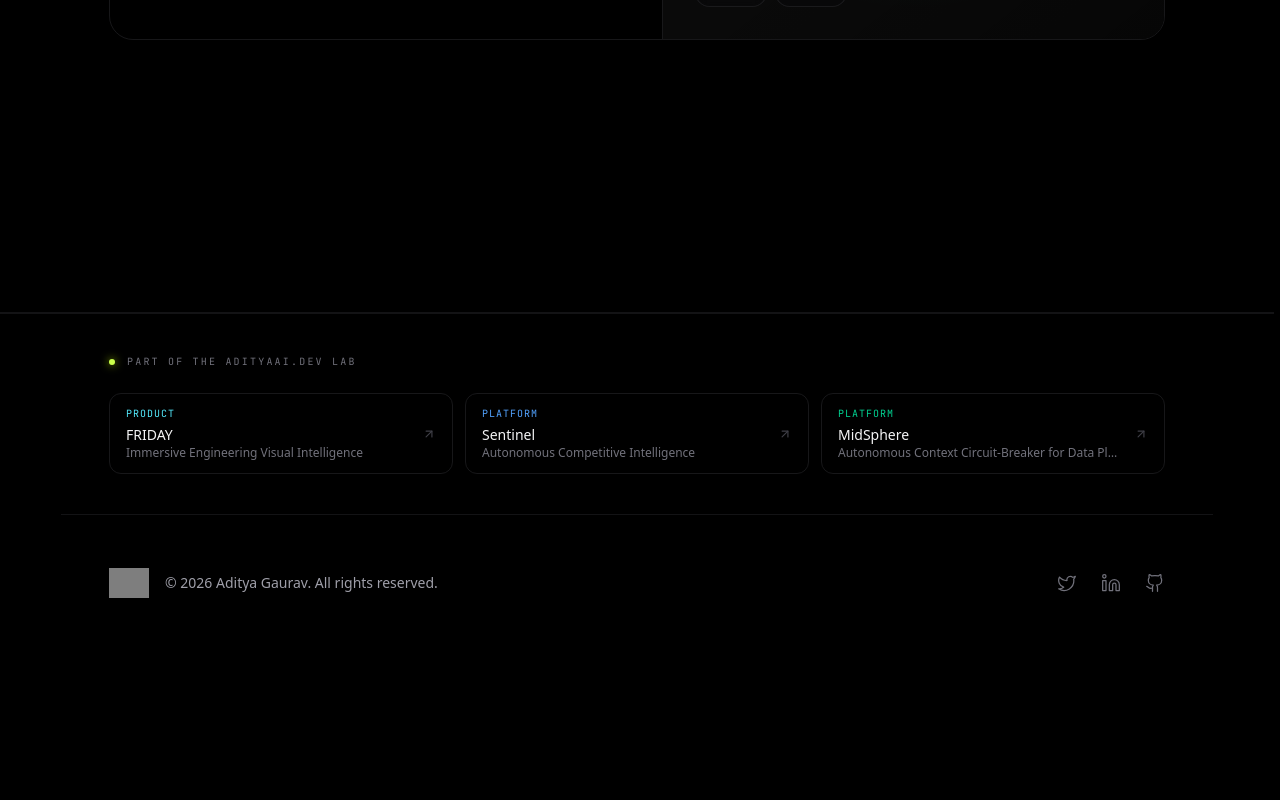
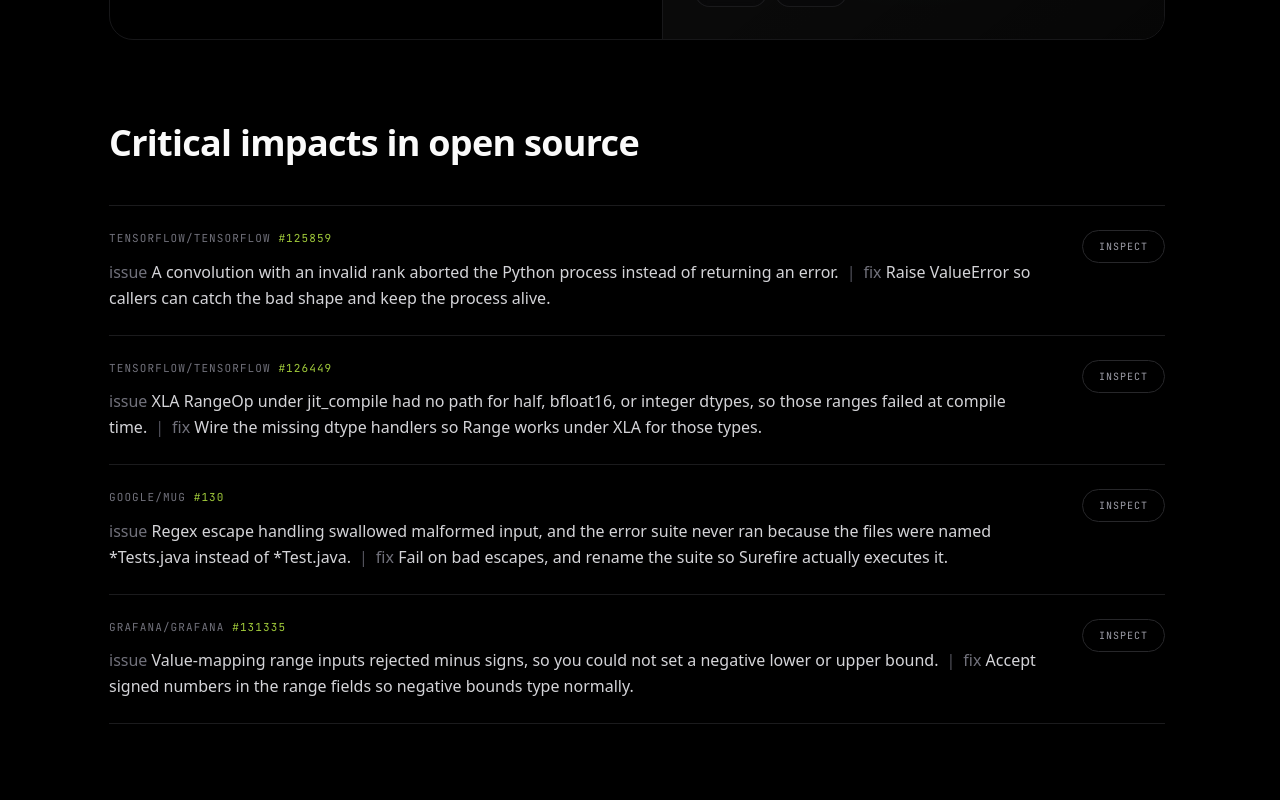
Before and after one commit to adi-IL/adityaai.dev, a React (Vite) app: page /projects in a window 1280 px wide. Shown: the part 1660-2460 px from the top of the page. Before the commit the page ends 2311 px from the top, so only its background shows below. Built offline with nearby package versions, Linux system fonts and the light colour scheme; grey boxes are pictures that could not be loaded; a web font is replaced by a local one.

Commit message:
refactor(projects): move Upstream receipts to /projects
About stays clean. Projects gets a minimal section: repo + #PR,
issue | fix copy, Inspect link. Heading unslopped to
"Critical impacts in open source".

```diff
--- a/src/lib/upstream.ts
+++ b/src/lib/upstream.ts
@@ -1,7 +1,9 @@
 export interface UpstreamReceipt {
   org: string;
   repo: string;
-  summary: string;
+  pr: number;
+  issue: string;
+  fix: string;
   url: string;
 }
 
@@ -10,28 +12,37 @@ export const upstreamReceipts: UpstreamReceipt[] = [
   {
     org: 'tensorflow',
     repo: 'tensorflow',
-    summary:
-      'Invalid convolution shapes used to abort the process. Now raises ValueError.',
+    pr: 125859,
+    issue:
+      'A convolution with an invalid rank aborted the Python process instead of returning an error.',
+    fix: 'Raise ValueError so callers can catch the bad shape and keep the process alive.',
     url: 'https://github.com/tensorflow/tensorflow/pull/125859',
   },
   {
     org: 'tensorflow',
     repo: 'tensorflow',
-    summary:
-      'XLA RangeOp missed half, bfloat16, and integer dtypes under jit_compile.',
+    pr: 126449,
+    issue:
+      'XLA RangeOp under jit_compile had no path for half, bfloat16, or integer dtypes, so those ranges failed at compile time.',
+    fix: 'Wire the missing dtype handlers so Range works under XLA for those types.',
     url: 'https://github.com/tensorflow/tensorflow/pull/126449',
   },
   {
     org: 'google',
     repo: 'mug',
-    summary:
-      'Regex escapes swallowed malformed input. Error suite was not running.',
+    pr: 130,
+    issue:
+      'Regex escape handling swallowed malformed input, and the error suite never ran because the files were named *Tests.java instead of *Test.java.',
+    fix: 'Fail on bad escapes, and rename the suite so Surefire actually executes it.',
     url: 'https://github.com/google/mug/pull/130',
   },
   {
     org: 'grafana',
     repo: 'grafana',
-    summary: 'Could not type negative bounds in value-mapping ranges.',
+    pr: 131335,
+    issue:
+      'Value-mapping range inputs rejected minus signs, so you could not set a negative lower or upper bound.',
+    fix: 'Accept signed numbers in the range fields so negative bounds type normally.',
     url: 'https://github.com/grafana/grafana/pull/131335',
   },
 ];
--- a/src/pages/About.tsx
+++ b/src/pages/About.tsx
@@ -1,8 +1,7 @@
 import { m } from 'motion/react';
 import SEO from '../components/SEO';
 import { SiUdemy, SiOpenai, SiGooglecloud, SiKaggle } from 'react-icons/si';
-import { ArrowUpRight, GitPullRequest, Trophy } from 'lucide-react';
-import { upstreamReceipts } from '../lib/upstream';
+import { ArrowUpRight, Trophy } from 'lucide-react';
 
 const OracleIcon = ({ size = 24, className = "" }: { size?: number, className?: string }) => (
   <svg width={size} height={size} viewBox="0 0 24 24" fill="currentColor" className={className} xmlns="http://www.w3.org/2000/svg">
@@ -97,51 +96,6 @@ export default function About() {
               />
             </div>
           </div>
-        </m.div>
-      </section>
-
-      {/* Upstream: curated merged PRs in other people's repos */}
-      <section className="max-w-6xl mx-auto px-6 md:px-8 lg:px-12 pb-24 cv-auto">
-        <m.div
-          initial={{ opacity: 0, y: 20 }}
-          whileInView={{ opacity: 1, y: 0 }}
-          viewport={{ once: true, margin: "-100px" }}
-          transition={{ duration: 0.8, ease: [0.32, 0.72, 0, 1] }}
-        >
-          <div className="flex items-center gap-3 mb-4">
-            <GitPullRequest className="text-electric-lime" size={28} />
-            <h2 className="font-display font-semibold text-[clamp(1.75rem,4vw,2.5rem)] text-zinc-50">
-              Upstream
-            </h2>
-          </div>
-          <p className="text-zinc-500 text-base mb-10 max-w-2xl leading-relaxed">
-            Merged fixes in other people's code. What broke, then what changed.
-          </p>
-
-          <ul className="flex flex-col gap-3">
-            {upstreamReceipts.map((receipt) => (
-              <li key={receipt.url}>
-                <a
-                  href={receipt.url}
-                  target="_blank"
-                  rel="noopener noreferrer"
-                  className="flex items-start md:items-center justify-between gap-4 p-5 md:p-6 rounded-2xl bg-zinc-900/30 border border-zinc-800/50 hover:border-electric-lime/40 hover:bg-zinc-900/50 transition-all group"
-                >
-                  <div className="min-w-0 flex-1">
-                    <p className="font-mono text-xs uppercase tracking-widest text-zinc-500 mb-2">
-                      {receipt.org}/{receipt.repo}
-                    </p>
-                    <p className="text-zinc-300 text-base leading-relaxed group-hover:text-zinc-100 transition-colors">
-                      {receipt.summary}
-                    </p>
-                  </div>
-                  <div className="size-10 rounded-full bg-zinc-950 flex items-center justify-center border border-zinc-800 group-hover:border-electric-lime group-hover:bg-electric-lime/10 transition-all shrink-0">
-                    <ArrowUpRight size={18} className="text-zinc-500 group-hover:text-electric-lime transition-colors" />
-                  </div>
-                </a>
-              </li>
-            ))}
-          </ul>
         </m.div>
       </section>
 
--- a/src/pages/Projects.tsx
+++ b/src/pages/Projects.tsx
@@ -2,6 +2,7 @@ import { m } from 'motion/react';
 import { Link } from 'react-router-dom';
 import { ArrowUpRight, ExternalLink, Github, Trophy } from 'lucide-react';
 import { projects, Project } from '../lib/projects';
+import { upstreamReceipts } from '../lib/upstream';
 import SEO from '../components/SEO';
 import ProjectSignature from '../components/ProjectSignature';
 
@@ -39,6 +40,52 @@ export default function Projects() {
             <ProjectCard key={project.slug} project={project} index={i} />
           ))}
         </div>
+      </section>
+
+      {/* Curated upstream receipts. Static. Not a live GitHub feed. */}
+      <section className="max-w-6xl mx-auto px-6 md:px-8 lg:px-12 pb-28 cv-auto">
+        <m.div
+          initial={{ opacity: 0, y: 16 }}
+          whileInView={{ opacity: 1, y: 0 }}
+          viewport={{ once: true, margin: '-80px' }}
+          transition={{ duration: 0.7, ease: [0.32, 0.72, 0, 1] }}
+        >
+          <h2 className="font-display font-semibold text-[clamp(1.5rem,3.5vw,2.25rem)] leading-tight tracking-[-0.02em] text-zinc-50 mb-10">
+            Critical impacts in open source
+          </h2>
+
+          <ul className="border-t border-zinc-800/70">
+            {upstreamReceipts.map((receipt) => (
+              <li
+                key={receipt.url}
+                className="flex flex-col gap-4 border-b border-zinc-800/70 py-6 sm:flex-row sm:items-start sm:justify-between sm:gap-8"
+              >
+                <div className="min-w-0 flex-1">
+                  <p className="font-mono text-[11px] uppercase tracking-widest text-zinc-500 mb-3">
+                    {receipt.org}/{receipt.repo}{' '}
+                    <span className="text-electric-lime/80">#{receipt.pr}</span>
+                  </p>
+                  <p className="text-zinc-300 text-sm md:text-base leading-relaxed">
+                    <span className="text-zinc-500">issue</span>{' '}
+                    {receipt.issue}
+                    <span className="text-zinc-600 mx-2" aria-hidden="true">
+                      |
+                    </span>
+                    <span className="text-zinc-500">fix</span> {receipt.fix}
+                  </p>
+                </div>
+                <a
+                  href={receipt.url}
+                  target="_blank"
+                  rel="noopener noreferrer"
+                  className="inline-flex shrink-0 items-center self-start rounded-full border border-zinc-800 px-4 py-2 font-mono text-[10px] uppercase tracking-widest text-zinc-400 transition-colors hover:border-electric-lime hover:text-electric-lime"
+                >
+                  Inspect
+                </a>
+              </li>
+            ))}
+          </ul>
+        </m.div>
       </section>
     </div>
   );
```
